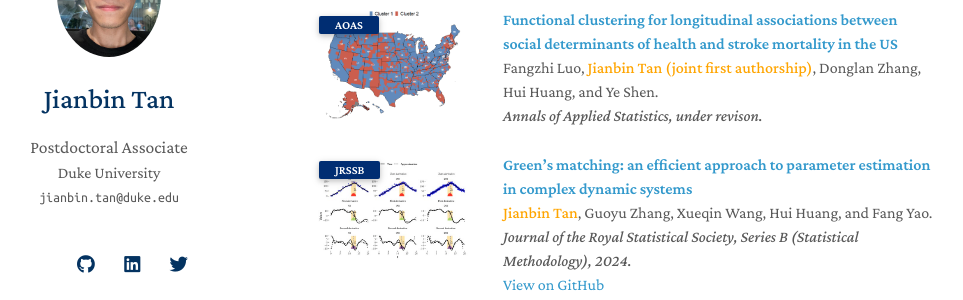
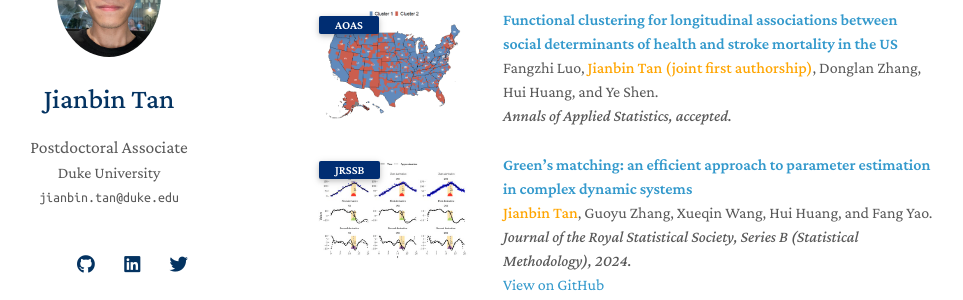
Before and after one commit to Tan-jianbin/Tan-jianbin.github.io, a Jekyll site: the page built from index.md, in a window 1280 px wide and 900 px high, scrolled down 417 px. Shown: the part 153-453 px from the top of the window, without its empty margins (167-1130 px from the left). Built offline with Jekyll 4.4.1, drawn with Linux system fonts in a browser that asks for light colours; nearby versions of some CDN libraries; a style sheet for code colours, icons or effects is not loaded; our own code applies the rules of GitHub Pages for plain Markdown files.

Commit message:
Update publications.md

```diff
--- a/_includes/publications.md
+++ b/_includes/publications.md
@@ -49,7 +49,7 @@
   <div class="col-sm-9" style="position: relative;padding-right: 15px;padding-left: 20px;">
     <div class="title"><a href="https://arxiv.org/pdf/2406.10499v4">Functional clustering for longitudinal associations between social determinants of health and stroke mortality in the US</a></div>
     <div class="author"> Fangzhi Luo, <strong><span style="color: orange;">Jianbin Tan (joint first authorship)</span></strong>, Donglan Zhang, Hui Huang, and Ye Shen.</div>
-    <div class="periodical"><em> Annals of Applied Statistics, under revison.</em></div>
+    <div class="periodical"><em> Annals of Applied Statistics, accepted.</em></div>
   </div>
 </div>
 </li>
```
